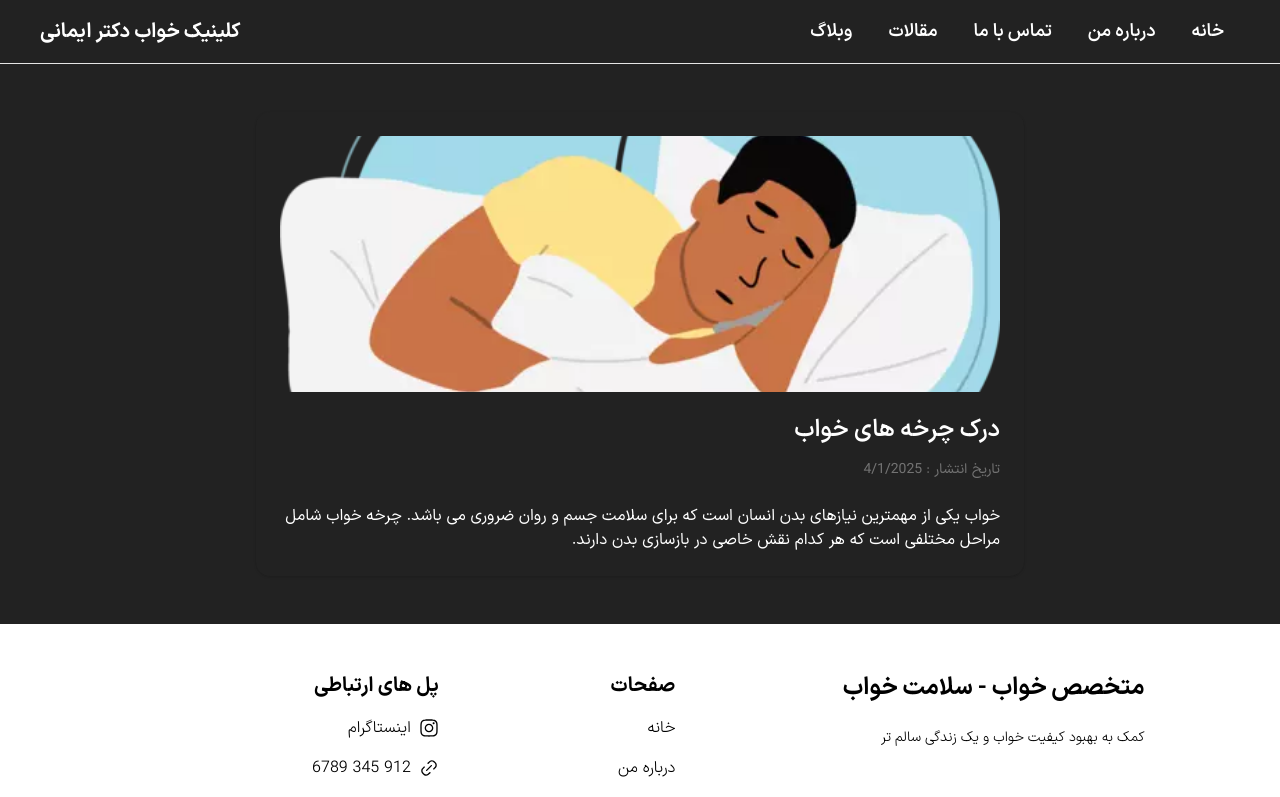
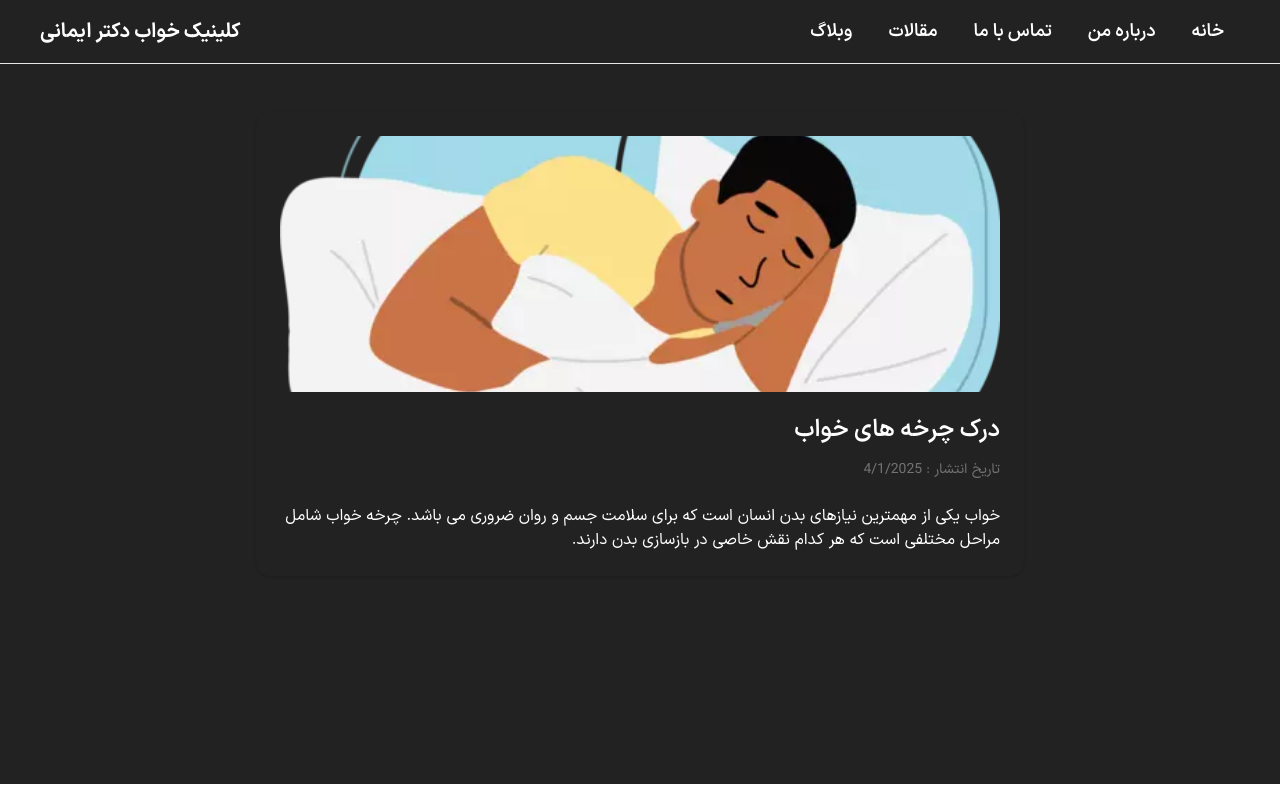
Before and after one commit to Babak-Taghizadeh/dr-imani-platform, a Next.js app: page /blogs/1 in a window 1280 px wide. Shown: the top 797 px of the page. Built offline with nearby package versions, Linux system fonts and the light colour scheme.

Commit message:
style: modify style for better UI

```diff
--- a/src/app/(main)/blogs/[id]/page.tsx
+++ b/src/app/(main)/blogs/[id]/page.tsx
@@ -7,13 +7,12 @@ import {
 } from "@/components/ui/card";
 import { mockBlogs } from "@/lib/mock-data";
 import Image from "next/image";
-import React from "react";
 
 const BlogPage = () => {
   const { content, img, title, createdAt } = mockBlogs[0];
   return (
-    <article className="bg-foreground p-12">
-      <Card className="bg-foreground border-none text-background mx-auto max-w-3xl">
+    <article className="bg-foreground p-12 min-h-[90dvh]">
+      <Card className="bg-foreground border border-white text-background mx-auto max-w-3xl border-none">
         <CardHeader>
           <div className="relative h-64 w-full">
             <Image
```
